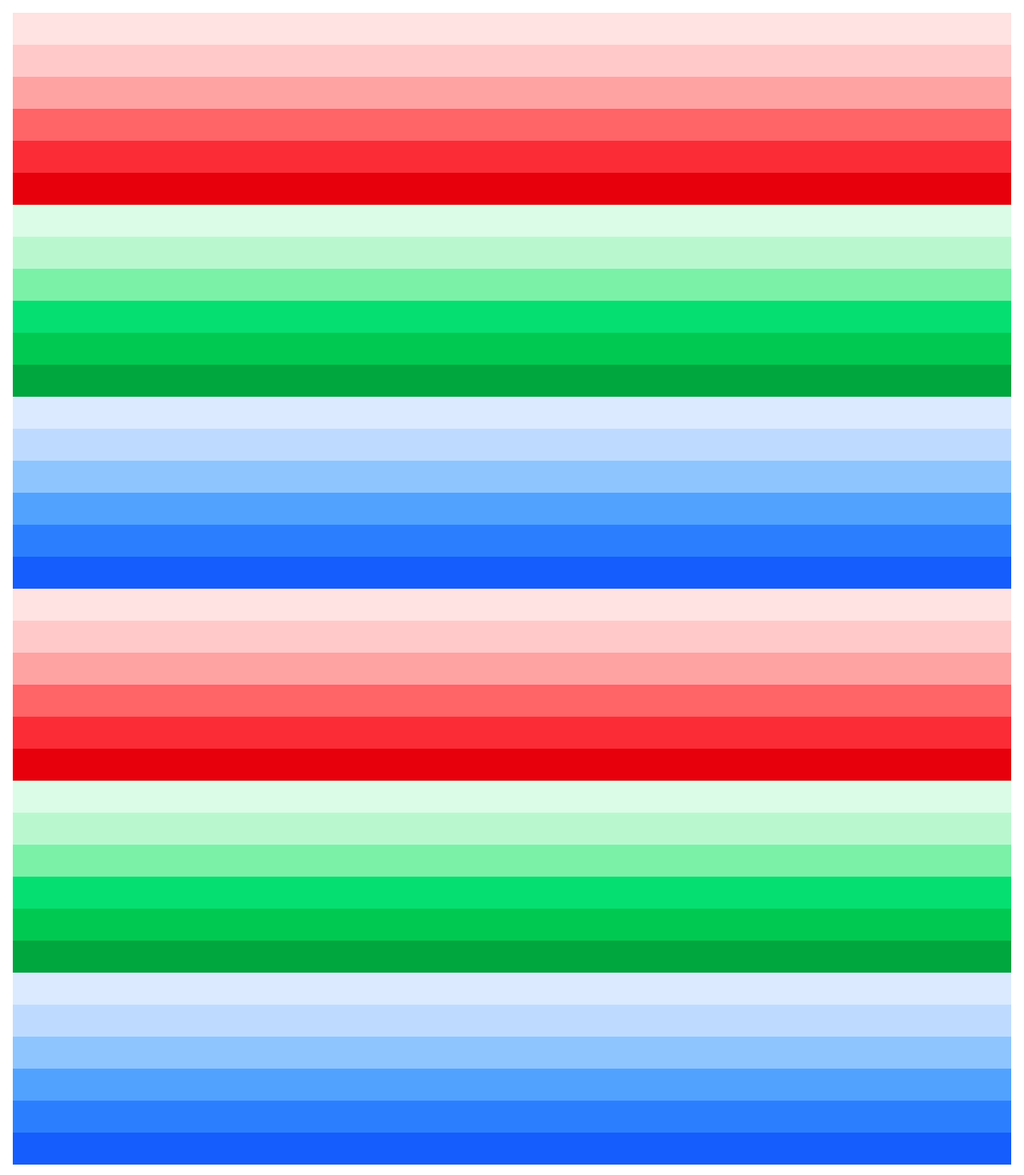
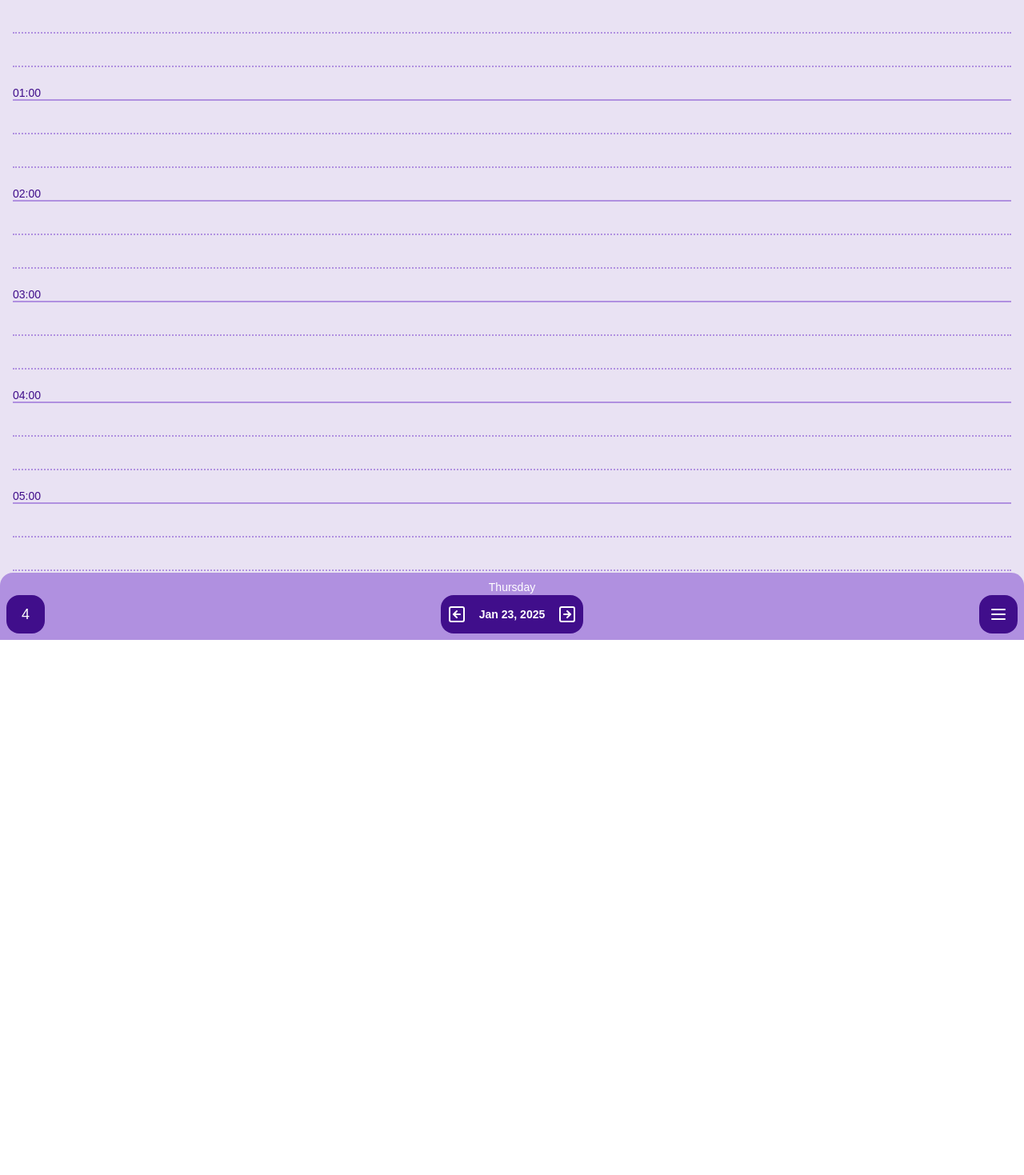
Before and after one commit to theodor349/learning-react, a Next.js app in the folder layouts-2/: page /layered-layout in a window 1280 px wide. Shown: the top 1469 px of the page at 80% size. After the commit the page ends 800 px from the top, so only its background shows below. Built offline with nearby package versions, Linux system fonts and the light colour scheme.

Commit message:
Calendar Layered Layout done

```diff
--- /dev/null
+++ b/layouts-2/src/app/layered-layout/layout.tsx
@@ -0,0 +1,51 @@
+import React from "react";
+import { SquareArrowLeft, SquareArrowRight, Menu } from 'lucide-react';
+
+export default function LearningLayout({children,}: {children: React.ReactNode}) {
+  return (
+    <div className="flex flex-col h-screen bg-[#e9e2f3]">
+      {/* flex-grow, enables the element to grow on the vertical axis to take up all remaining space within its parent */}
+      {/* w-full, sets its width to the parents' */}
+      {/* overflow-auto, enables the content within to be scrolled if it is to large */}
+      <div className={"flex-grow w-full overflow-auto px-4"}>
+        { children}
+      </div>
+
+
+      <div className={"bg-[#b090e0] flex flex-row justify-between items-end w-full p-2 rounded-t-2xl"}>
+
+        {/* Week and day of week */}
+        <div className={"bg-[#400e8b] text-white text-lg w-12 h-12 rounded-2xl flex flex-col items-center justify-center"}>
+          4
+        </div>
+
+        {/* Date and controls */}
+        <div className={"flex flex-col items-center text-white"}>
+          <div className={"text-sm font-thin"}>
+            Thursday
+          </div>
+          <div className={"flex flex-col items-center flex-grow"}>
+            <div className={"flex flex-row items-center gap-2 h-12 bg-[#400e8b] text-white text-lg rounded-2xl"}>
+              <button className={"m-2 font-bold"}>
+                <SquareArrowLeft />
+              </button>
+              <div className={"text-sm font-semibold"}>
+                Jan 23, 2025
+              </div>
+              <button className={"m-2 font-bold"}>
+                <SquareArrowRight />
+              </button>
+            </div>
+          </div>
+        </div>
+
+        {/* Options */}
+        <div className={"flex flex-row"}>
+          <div className={"bg-[#400e8b] text-white text-lg w-12 h-12 rounded-2xl flex flex-col items-center justify-center"}>
+            <Menu/>
+          </div>
+        </div>
+      </div>
+    </div>
+  );
+}
--- a/layouts-2/src/app/layered-layout/page.tsx
+++ b/layouts-2/src/app/layered-layout/page.tsx
@@ -1,42 +1,42 @@
 export default function Page() {
   return(
-    <div className={"flex items-center flex-col md:flex-row flex-wrap p-4"}>
-      <div className={"bg-red-100 w-full h-10"}></div>
-      <div className={"bg-red-200 w-full h-10"}></div>
-      <div className={"bg-red-300 w-full h-10"}></div>
-      <div className={"bg-red-400 w-full h-10"}></div>
-      <div className={"bg-red-500 w-full h-10"}></div>
-      <div className={"bg-red-600 w-full h-10"}></div>
-      <div className={"bg-green-100 w-full h-10"}></div>
-      <div className={"bg-green-200 w-full h-10"}></div>
-      <div className={"bg-green-300 w-full h-10"}></div>
-      <div className={"bg-green-400 w-full h-10"}></div>
-      <div className={"bg-green-500 w-full h-10"}></div>
-      <div className={"bg-green-600 w-full h-10"}></div>
-      <div className={"bg-blue-100 w-full h-10"}></div>
-      <div className={"bg-blue-200 w-full h-10"}></div>
-      <div className={"bg-blue-300 w-full h-10"}></div>
-      <div className={"bg-blue-400 w-full h-10"}></div>
-      <div className={"bg-blue-500 w-full h-10"}></div>
-      <div className={"bg-blue-600 w-full h-10"}></div>
-      <div className={"bg-red-100 w-full h-10"}></div>
-      <div className={"bg-red-200 w-full h-10"}></div>
-      <div className={"bg-red-300 w-full h-10"}></div>
-      <div className={"bg-red-400 w-full h-10"}></div>
-      <div className={"bg-red-500 w-full h-10"}></div>
-      <div className={"bg-red-600 w-full h-10"}></div>
-      <div className={"bg-green-100 w-full h-10"}></div>
-      <div className={"bg-green-200 w-full h-10"}></div>
-      <div className={"bg-green-300 w-full h-10"}></div>
-      <div className={"bg-green-400 w-full h-10"}></div>
-      <div className={"bg-green-500 w-full h-10"}></div>
-      <div className={"bg-green-600 w-full h-10"}></div>
-      <div className={"bg-blue-100 w-full h-10"}></div>
-      <div className={"bg-blue-200 w-full h-10"}></div>
-      <div className={"bg-blue-300 w-full h-10"}></div>
-      <div className={"bg-blue-400 w-full h-10"}></div>
-      <div className={"bg-blue-500 w-full h-10"}></div>
-      <div className={"bg-blue-600 w-full h-10"}></div>
+    <div className={"w-full"}>
+
+      <HourDisplay/>
+
     </div>
   )
 }
+
+function HourDisplay() {
+  const hours = Array.from({ length: 24 }, (_, i) => i + 1);
+
+  return (
+    <div className="w-full grid grid-cols-[30px_1fr] items-end gap-x-2"> {/* Example grid layout */}
+      {hours.map((hour) => (
+        <HourLine key={hour} hour={hour} />
+      ))}
+    </div>
+  );
+}
+
+
+interface HourLineProps {
+  hour: number;
+}
+
+function HourLine({hour}: HourLineProps) {
+  return (
+    <>
+      <div className={"text-sm text-right text-[#400e8b]"}>
+        {hour === 24 ? "" : `${hour.toString().padStart(2, '0')}:00`}
+      </div>
+      <div className={"flex flex-col gap-10"}>
+        <div/>
+        <div className={"w-[calc(100%+38px)] ml-[-38px] border-b-2 border-[#b090e0] border-dotted"}/>
+        <div className={"w-[calc(100%+38px)] ml-[-38px] border-b-2 border-[#b090e0] border-dotted"}/>
+        {hour === 24 ? <div/> : <div className={"w-[calc(100%+38px)] border-b-2 border-[#b090e0] ml-[-38px]"} />}
+      </div>
+    </>
+  )
+}
```
